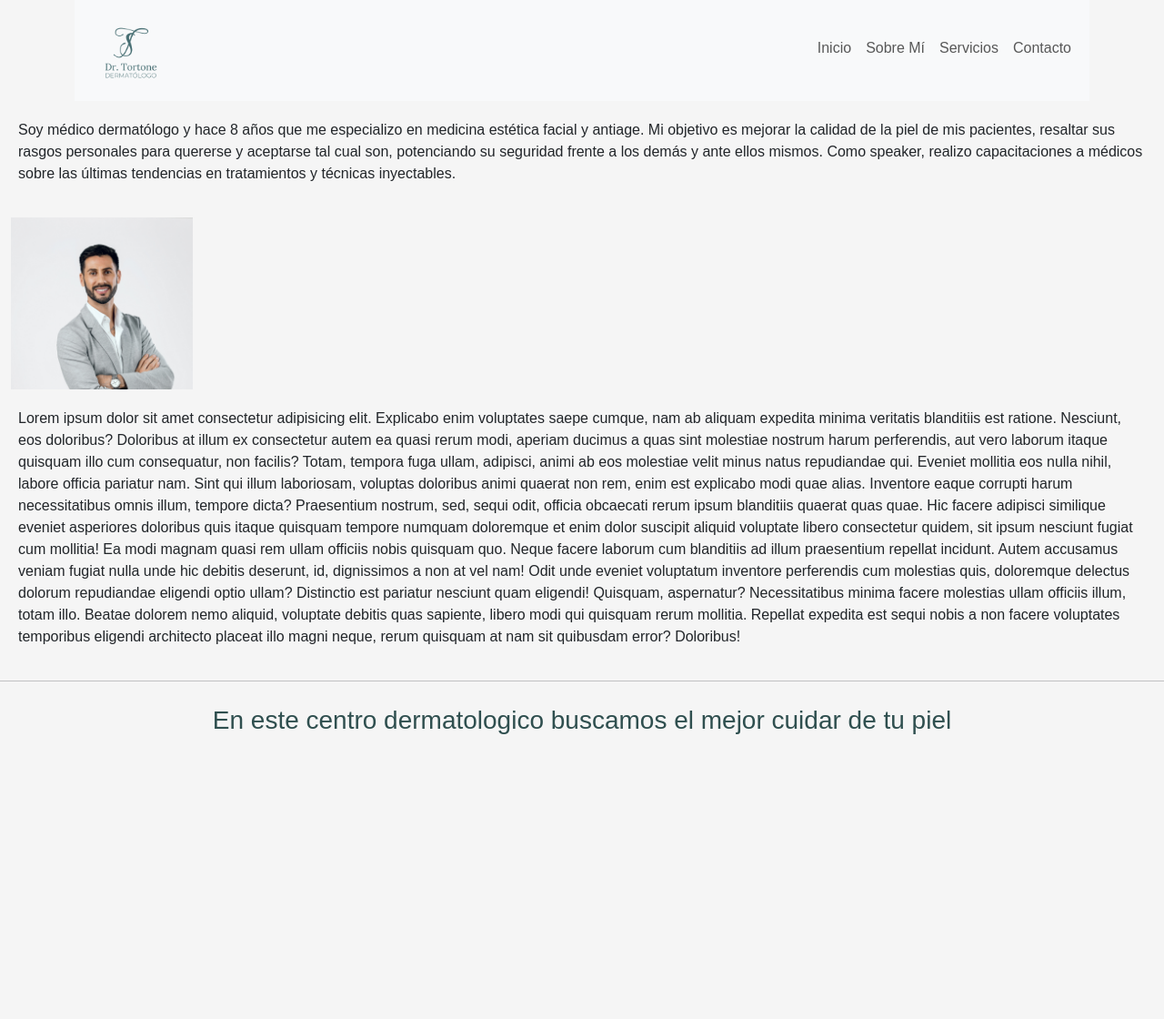
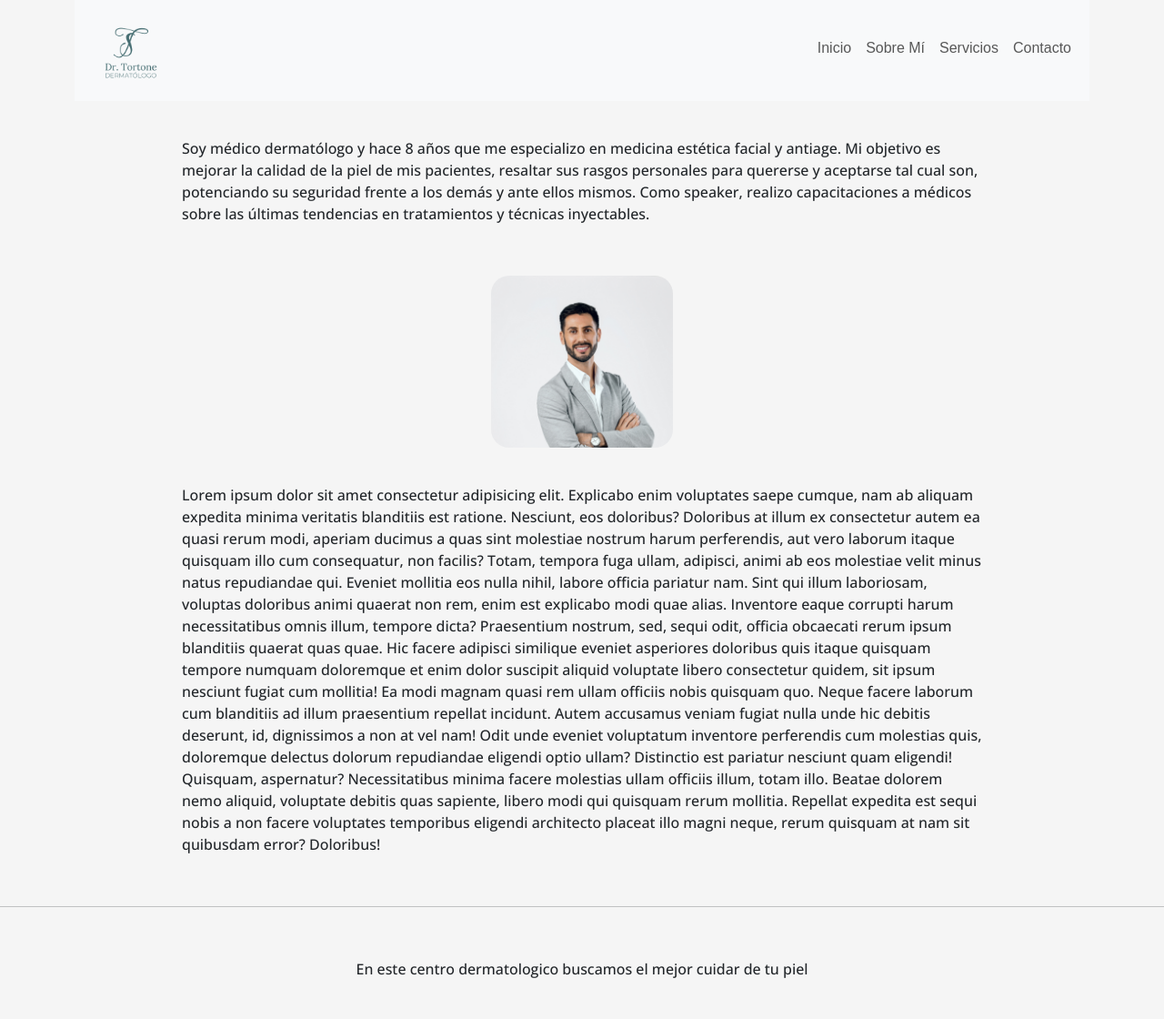
Before and after one commit to leosala-v/PreEntrega2Salas, a plain HTML site: page html/Yo.html in a window 1280 px wide. Shown: the part 5-1125 px from the top of the page at 91% size. Before the commit the page ends 832 px from the top, so only its background shows below. Drawn offline with nearby package versions, Linux system fonts and the light colour scheme.

Commit message:
p editado con fuente

```diff
--- a/css/diseño.css
+++ b/css/diseño.css
@@ -48,6 +48,7 @@ nav ul a:hover{
     border-radius: 20px;
 }
 h1{
+    text-decoration: solid 3px;
     text-align: center;
     color: darkslategrey;
     padding: 20px;
@@ -58,8 +59,19 @@ h3{
     color: darkslategrey;
 }
 p{
-    padding: 20px;
-    line-height: 1.5rem;
+    padding-left: 200px;
+    padding-right: 200px;
+    padding-top: 40px;
+    padding-bottom: 40px;
+    line-height: 1.5;
+    font-family: 'Inter', sans-serif;
+    font-family: 'Open Sans', sans-serif;
+}
+footer p{
+    text-align: center;
+    font-family: 'Inter', sans-serif;
+    font-family: 'Open Sans', sans-serif;
+
 }
 .escri{
     text-align: center;
@@ -155,6 +167,10 @@ display: flex;
     flex-wrap: wrap;
 }
 
-.presentacion .prese .items{
+.foto-presentacion{
     text-align: center;
+
 }
+.foto-presentacion img{
+    border-radius: 20px;
+}
--- a/html/Yo.html
+++ b/html/Yo.html
@@ -8,6 +8,8 @@
     <link href="https://cdn.jsdelivr.net/npm/bootstrap@5.3.0-alpha3/dist/css/bootstrap.min.css" rel="stylesheet" integrity="sha384-KK94CHFLLe+nY2dmCWGMq91rCGa5gtU4mk92HdvYe+M/SXH301p5ILy+dN9+nJOZ" crossorigin="anonymous">
     <link rel="stylesheet" href="../css/diseño.css">
     <link rel="shortcut icon" href="../img/LOGO-01.png">
+    <link rel="preconnect" href="https://fonts.gstatic.com" crossorigin>
+    <link href="https://fonts.googleapis.com/css2?family=Inter:wght@300&family=Open+Sans:wght@500&display=swap" rel="stylesheet">
     <title>Dr. Santaigo tortone</title>
 
 </head>
@@ -51,7 +53,7 @@
                 </p>
             </section>
             <section>
-                <div class="container-fluid">
+                <div class="foto-presentacion">
                     <img id="yo" src="../img/Copia de 0P1A9958.jpg" width="200px" alt="imagen dr santiago tortone">
                 </div>
             </section>
@@ -66,7 +68,7 @@
     </main>
 <hr>
 <footer>
-    <h3>En este centro dermatologico buscamos el mejor cuidar de tu piel</h3>
+    <p>En este centro dermatologico buscamos el mejor cuidar de tu piel</p>
 </footer>
 
 <script src="https://cdn.jsdelivr.net/npm/bootstrap@5.3.0-alpha3/dist/js/bootstrap.bundle.min.js" integrity="sha384-ENjdO4Dr2bkBIFxQpeoTz1HIcje39Wm4jDKdf19U8gI4ddQ3GYNS7NTKfAdVQSZe" crossorigin="anonymous"></script>
```
Also changed, not shown: html/Consultorio.html (+5 -3 lines), html/Contacto.html (+8 -2 lines), html/Galeria.html (+3 -1 lines), indx.html (+4 -1 lines).
